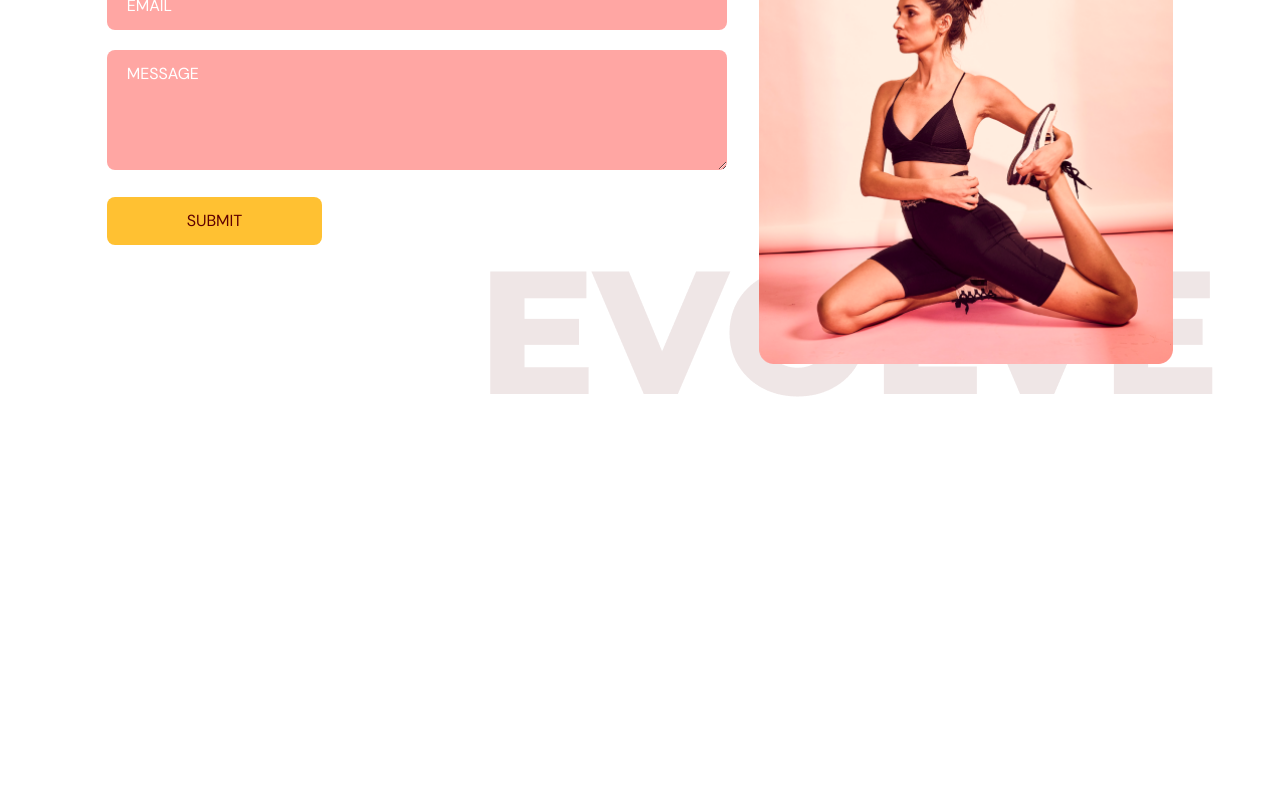
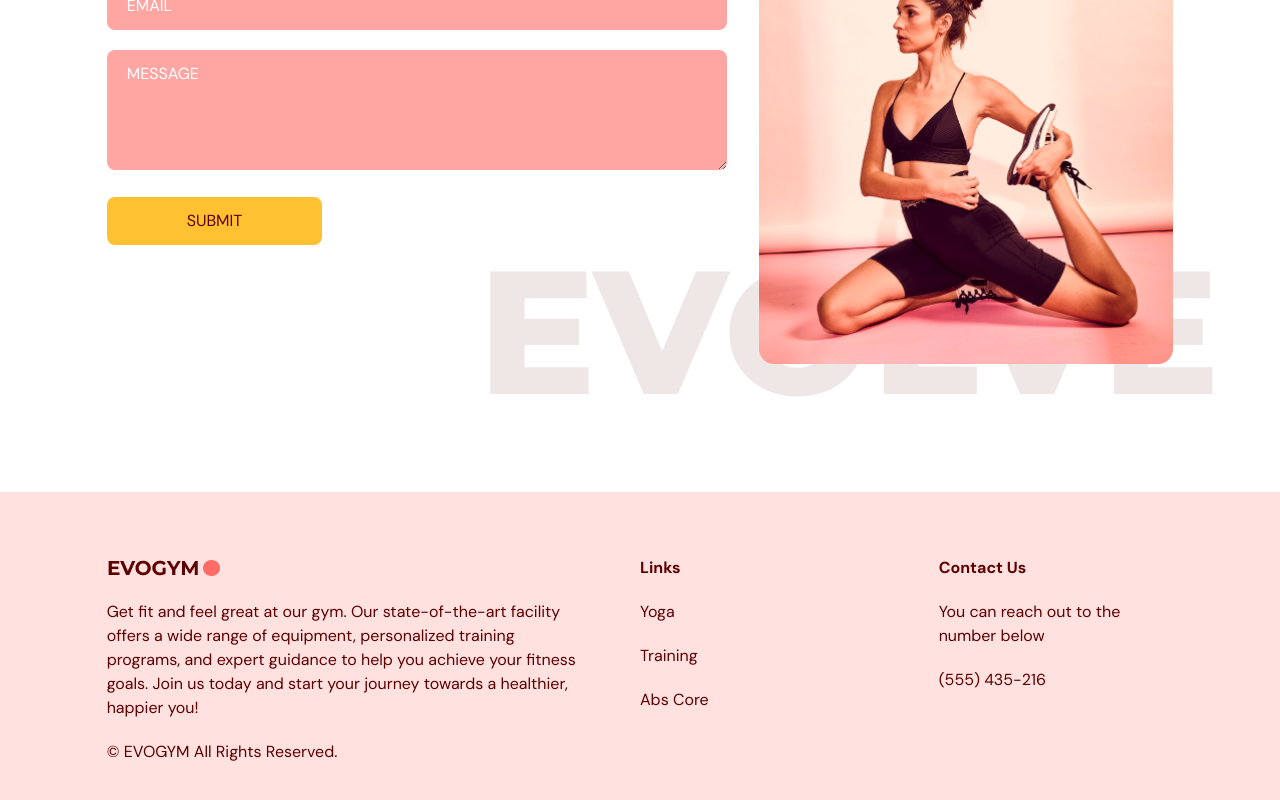
Before and after one commit to olathegreat/gym_app, a React (Vite) app: page / in a window 1280 px wide. Shown: the part 3460-4260 px from the top of the page. Before the commit the page ends 3952 px from the top, so only its background shows below. Built offline with nearby package versions, Linux system fonts and the light colour scheme.

Commit message:
feat:footer done all sections ready!

```diff
--- a/src/App.tsx
+++ b/src/App.tsx
@@ -2,6 +2,7 @@
 import { useEffect, useState } from "react"
 import Benefits from "./scenes/benefits";
 import ContactUs from "./scenes/contactus";
+import Footer from "./scenes/footer";
 import Home from "./scenes/home";
 import OurClasses from "./scenes/ourclasses";
 import { SelectedPage } from "./shared/types";
@@ -38,6 +39,7 @@
       <Benefits setSelectedPage={setSelectedPage}/>
       <OurClasses setSelectedPage={setSelectedPage}/>
       <ContactUs setSelectedPage={setSelectedPage}/>
+      <Footer setSelectedPage={setSelectedPage}/>
     </div>
   )
 }
--- /dev/null
+++ b/src/scenes/footer/index.tsx
@@ -0,0 +1,51 @@
+import { SelectedPage } from '@/shared/types';
+import React from 'react'
+import logo from "@/assets/Logo.png"
+
+type Props = {
+    setSelectedPage : (value: SelectedPage) => void;
+}
+
+const Footer = ({setSelectedPage}: Props) => {
+  return (
+    <footer className='bg-primary-100 py-16'>
+        <div className='justify-center mx-auto w-5/6 gap-16 md:flex'>
+
+
+            <div className='mt-16 basis-1/2 md:mt-0'>
+                <img alt="logo" src={logo}/>
+
+                <p className='my-5'>
+                  Get fit and feel great at our gym. Our state-of-the-art facility offers a wide range of equipment,
+                 personalized training programs, and expert guidance to help you achieve your fitness goals. Join
+                  us today and start your journey towards a healthier, happier you!
+                </p>
+
+                <p>© EVOGYM All Rights Reserved.</p>
+
+            </div>
+
+            <div className='mt-16 basis-1/4 md:mt-0'>
+                <h4 className='font-bold'>Links</h4>
+                <p className='my-5'>Yoga</p>
+                <p className='my-5'>Training</p>
+                <p className='my-5'>Abs Core</p>
+
+            </div>
+
+
+            <div className='mt-16 basis-1/4 md:mt-0'>
+                <h4 className='font-bold'>Contact Us</h4>
+                <p className='my-5'>You can reach out to the number below</p>
+
+                <p>(555) 435-216</p>
+
+            </div>
+
+        </div>
+
+    </footer>
+  )
+}
+
+export default Footer
```
